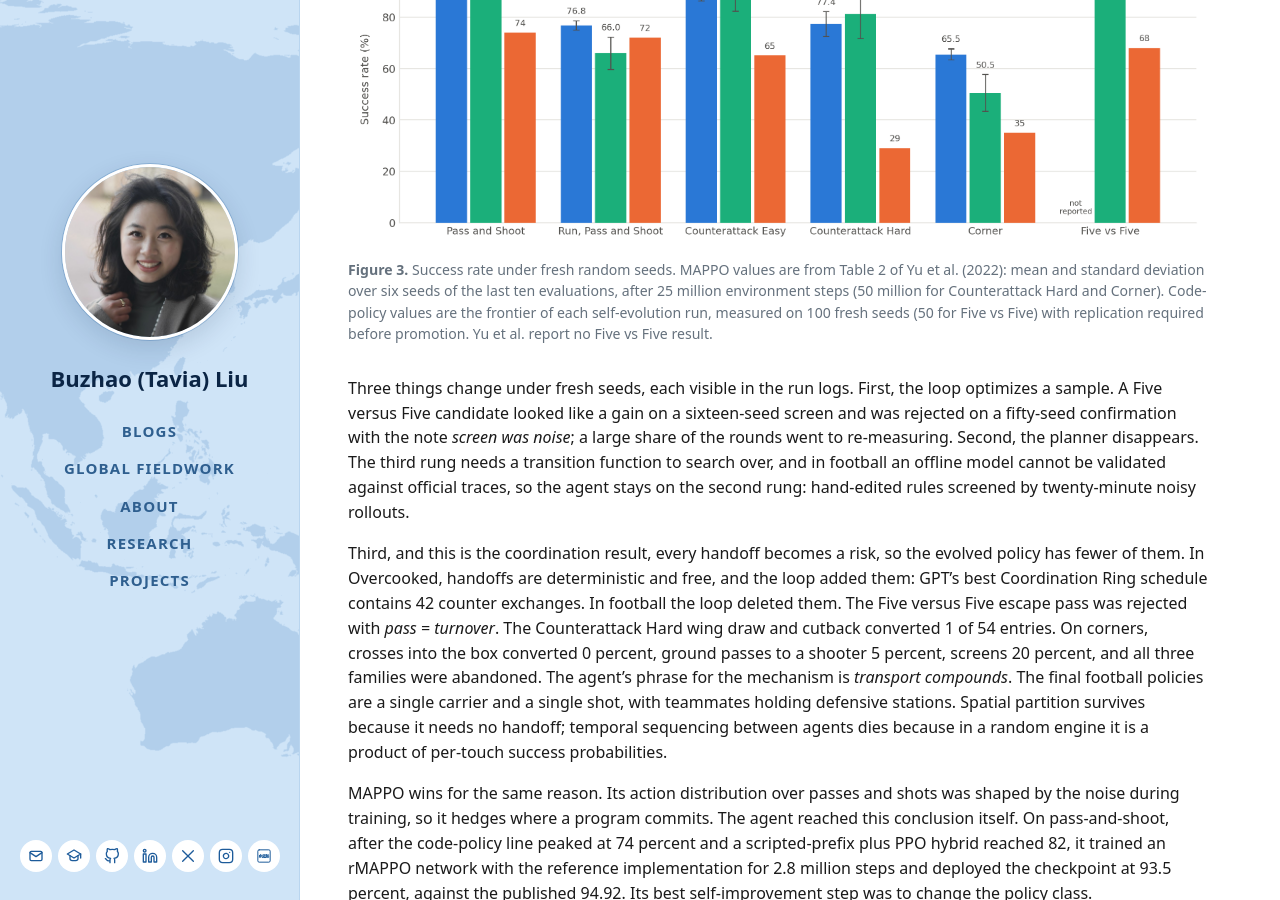
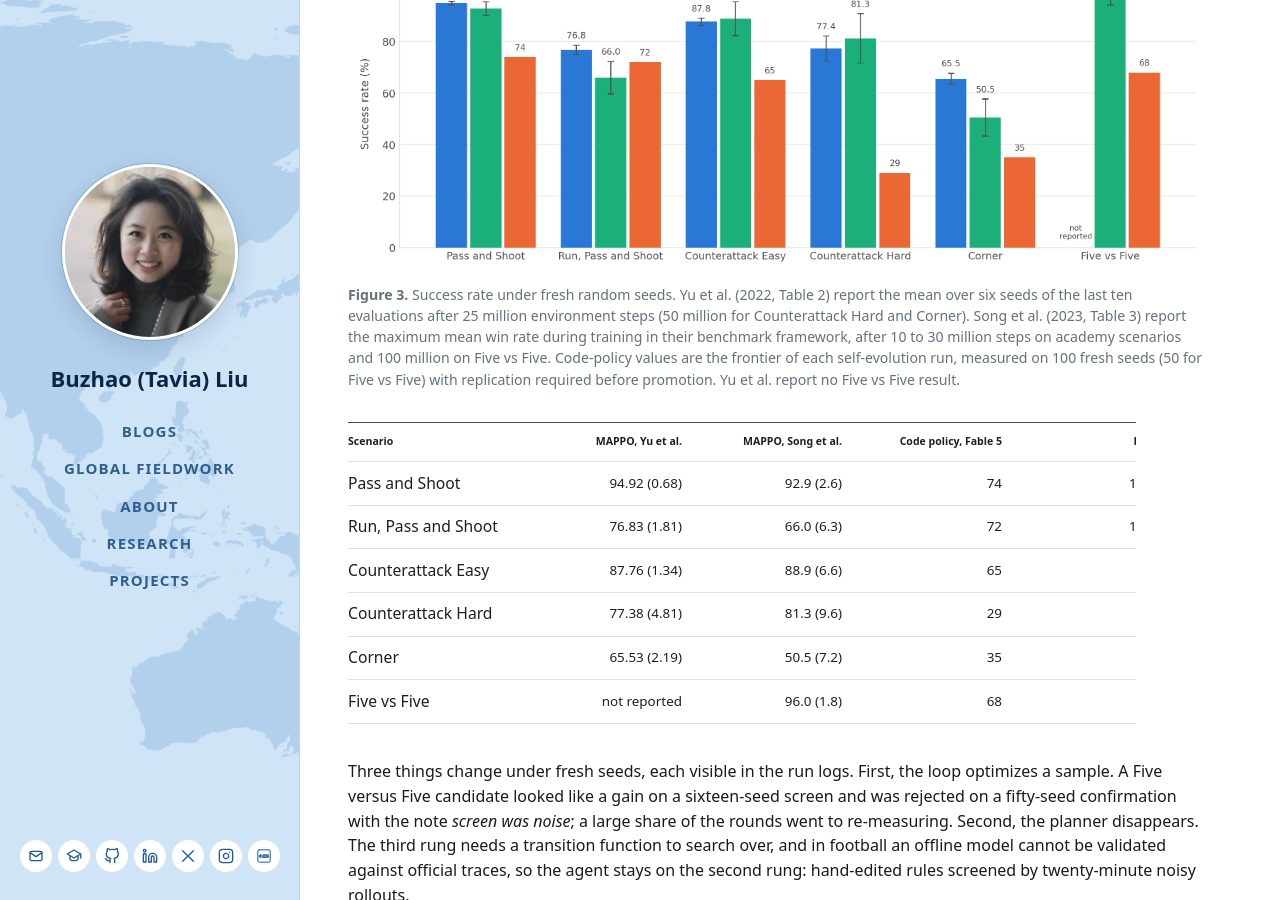
Before and after one commit to tavia-liu/tavia-liu.github.io, a Jekyll site: the page built from _posts/2026-10-31-self-improvement-ends-with-a-proof.md, in a window 1280 px wide and 900 px high, scrolled down 4134 px. Built offline with Jekyll 4.4.1, drawn with Linux system fonts in a browser that asks for light colours; some of the changed text lies outside the part shown.

Commit message:
Football table with both MAPPO sources; add Song et al. reference

```diff
--- a/_posts/2026-10-31-self-improvement-ends-with-a-proof.md
+++ b/_posts/2026-10-31-self-improvement-ends-with-a-proof.md
@@ -28,7 +28,7 @@ The loop is the simplest form of recursive self-improvement. The agent writes `p
 
 **Overcooked** (Carroll et al., 2019) is a two-chef kitchen: collect onions, fill a pot, start it cooking, plate the soup, deliver. The five classic layouts each force a different coordination problem, from a shared corridor to a wall that splits the kitchen so onions cannot cross. Dynamics are deterministic; we score sparse return at twenty points per soup over a 400-step episode with seed 0. **Google Research Football** (Kurach et al., 2020) is a physics engine with scripted opponents; we use six academy and small-sided scenarios with two to ten controlled players, evaluated on fresh random seeds every round.
 
-We ran Codex with GPT 6.1 Sol and Claude Code with Fable 5 on all five Overcooked layouts, each from an empty folder, and Fable 5 on the football scenarios. The PPO reference for Overcooked is self-play PPO from OvercookedV2 (Gessler et al., 2025); the MATCHA reference is the MATCHA training curve after one million transitions; the football reference is MAPPO from Yu et al. (2022).
+We ran Codex with GPT 6.1 Sol and Claude Code with Fable 5 on all five Overcooked layouts, each from an empty folder, and Fable 5 on the football scenarios. The PPO reference for Overcooked is self-play PPO from OvercookedV2 (Gessler et al., 2025); the MATCHA reference is the MATCHA training curve after one million transitions; the football references are MAPPO as reported by Yu et al. (2022) and by the Song et al. (2023) GRF benchmark.
 
 | Layout | PPO self-play | MATCHA, 1M transitions | Fable 5 (round reached) | GPT 6.1 Sol (round reached) |
 | --- | ---: | ---: | ---: | ---: |
@@ -72,8 +72,17 @@ We ran the same loop on Google Research Football with fresh random seeds on ever
 
 <figure style="margin: 2rem 0; max-width: 100%;">
   <img src="{{ '/assets/img/research/football-mappo-vs-code-policy.png' | relative_url }}" alt="Grouped bar chart of success rate on six Google Research Football scenarios: trained MAPPO from Yu et al. 2022 versus the self-evolved Fable 5 code policy" style="display: block; width: 100%; height: auto;">
-  <figcaption style="margin-top: .65rem; color: #65717d; font-size: .88rem; line-height: 1.5;"><strong>Figure 3.</strong> Success rate under fresh random seeds. MAPPO values are from Table 2 of Yu et al. (2022): mean and standard deviation over six seeds of the last ten evaluations, after 25 million environment steps (50 million for Counterattack Hard and Corner). Code-policy values are the frontier of each self-evolution run, measured on 100 fresh seeds (50 for Five vs Five) with replication required before promotion. Yu et al. report no Five vs Five result.</figcaption>
+  <figcaption style="margin-top: .65rem; color: #65717d; font-size: .88rem; line-height: 1.5;"><strong>Figure 3.</strong> Success rate under fresh random seeds. Yu et al. (2022, Table 2) report the mean over six seeds of the last ten evaluations after 25 million environment steps (50 million for Counterattack Hard and Corner). Song et al. (2023, Table 3) report the maximum mean win rate during training in their benchmark framework, after 10 to 30 million steps on academy scenarios and 100 million on Five vs Five. Code-policy values are the frontier of each self-evolution run, measured on 100 fresh seeds (50 for Five vs Five) with replication required before promotion. Yu et al. report no Five vs Five result.</figcaption>
 </figure>
+
+| Scenario | MAPPO, Yu et al. | MAPPO, Song et al. | Code policy, Fable 5 | Evaluation seeds |
+| --- | ---: | ---: | ---: | ---: |
+| Pass and Shoot | 94.92 (0.68) | 92.9 (2.6) | 74 | 100, replicated |
+| Run, Pass and Shoot | 76.83 (1.81) | 66.0 (6.3) | 72 | 100, replicated |
+| Counterattack Easy | 87.76 (1.34) | 88.9 (6.6) | 65 | 100 |
+| Counterattack Hard | 77.38 (4.81) | 81.3 (9.6) | 29 | 100 |
+| Corner | 65.53 (2.19) | 50.5 (7.2) | 35 | 100 |
+| Five vs Five | not reported | 96.0 (1.8) | 68 | 50 |
 
 Three things change under fresh seeds, each visible in the run logs. First, the loop optimizes a sample. A Five versus Five candidate looked like a gain on a sixteen-seed screen and was rejected on a fifty-seed confirmation with the note *screen was noise*; a large share of the rounds went to re-measuring. Second, the planner disappears. The third rung needs a transition function to search over, and in football an offline model cannot be validated against official traces, so the agent stays on the second rung: hand-edited rules screened by twenty-minute noisy rollouts.
 
@@ -95,5 +104,6 @@ The open question is on the stochastic side. The 82 percent hybrid on pass-and-s
 2. Carroll, M. et al. [On the Utility of Learning about Humans for Human AI Coordination](https://proceedings.neurips.cc/paper/2019/hash/f5b1b89d98b7286673128a5fb112cb9a-Abstract.html). NeurIPS, 2019.
 3. Kurach, K. et al. [Google Research Football: A Novel Reinforcement Learning Environment](https://research.google/pubs/google-research-football-a-novel-reinforcement-learning-environment/). AAAI, 2020.
 4. Yu, C. et al. [The Surprising Effectiveness of PPO in Cooperative Multi Agent Games](https://papers.neurips.cc/paper_files/paper/2022/hash/9c1535a02f0ce079433344e14d910597-Abstract-Datasets_and_Benchmarks.html). NeurIPS, 2022. Football values from Table 2.
-5. Gessler, T. et al. [OvercookedV2: Rethinking Overcooked for Zero-Shot Coordination](https://arxiv.org/abs/2503.17821). ICLR, 2025. PPO values from Table 1, standard self-play.
-6. Ye, J. et al. MATCHA: Bridging the Gap between Sample and Wall-Clock Efficiency in Model-Based Multi-Agent Reinforcement Learning. Under review. Overcooked values from Figure 6.
+5. Song, Y. et al. [Boosting Studies of Multi-Agent Reinforcement Learning on Google Research Football Environment: the Past, Present, and Future](https://arxiv.org/abs/2309.12951). arXiv, 2023. Football values from Table 3.
+6. Gessler, T. et al. [OvercookedV2: Rethinking Overcooked for Zero-Shot Coordination](https://arxiv.org/abs/2503.17821). ICLR, 2025. PPO values from Table 1, standard self-play.
+7. Ye, J. et al. MATCHA: Bridging the Gap between Sample and Wall-Clock Efficiency in Model-Based Multi-Agent Reinforcement Learning. Under review. Overcooked values from Figure 6.
```
